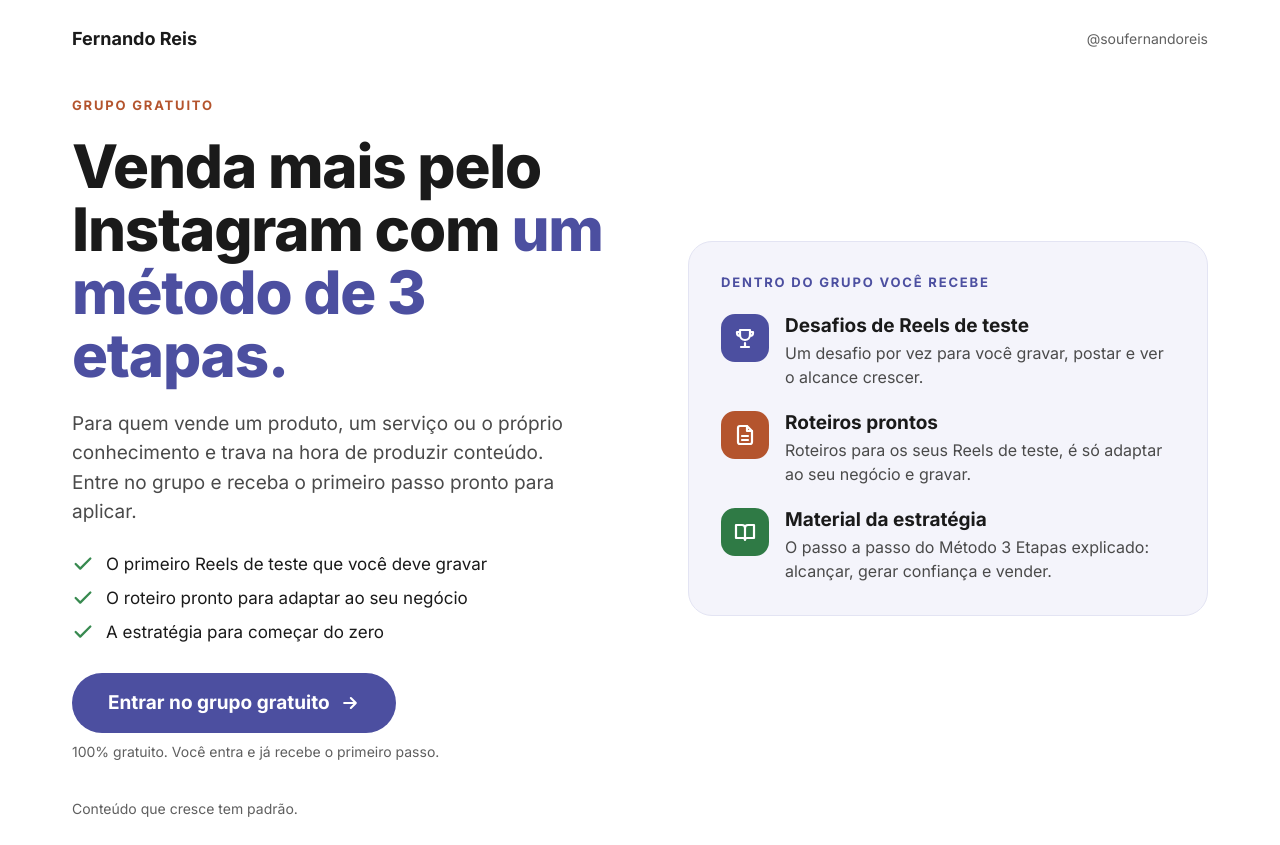
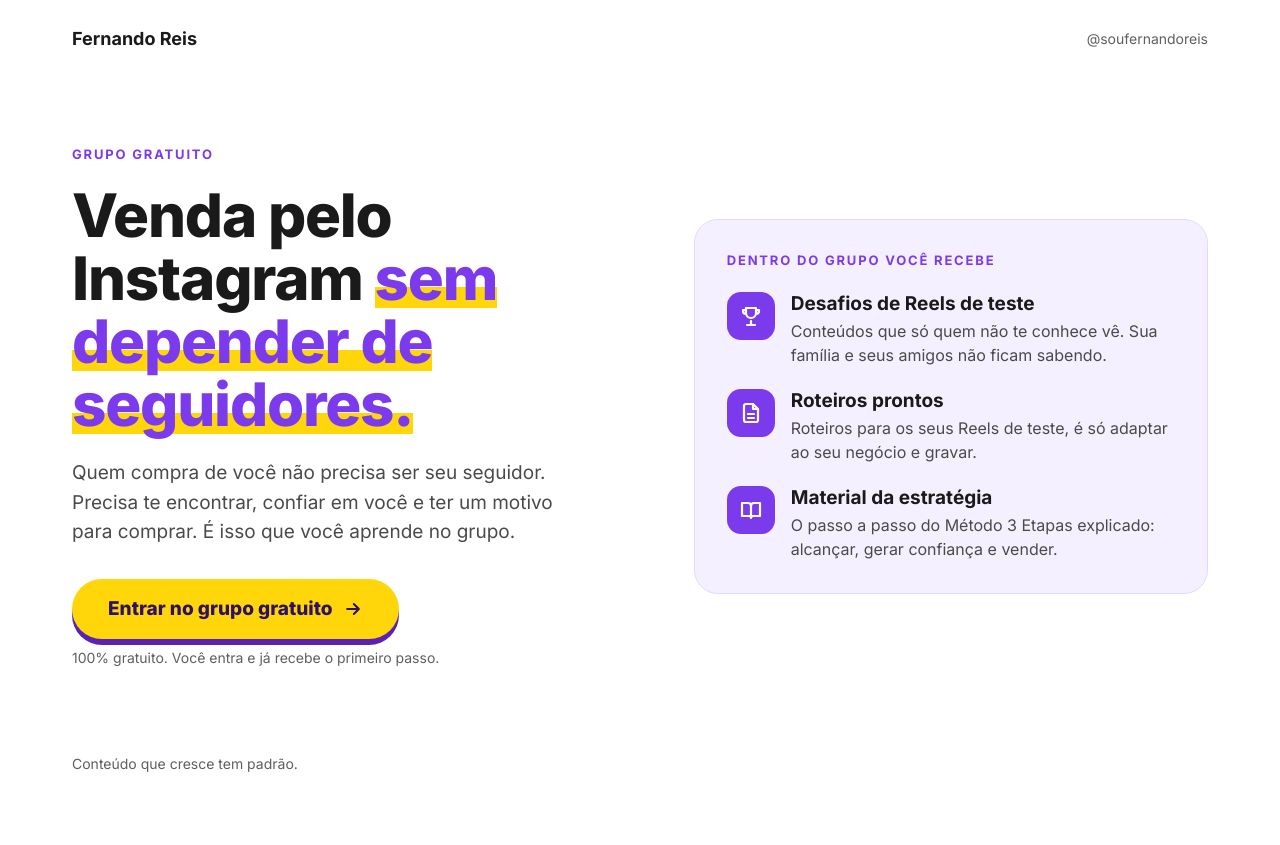
Before and after one commit to soufernandoreis/3-Etapas, a plain HTML site: page index.html in a window 1280 px wide. After the commit the page ends 800 px from the top, so only its background shows below. Drawn offline with Linux system fonts and the light colour scheme.

Commit message:
Nova promessa: vender sem depender de seguidores; roxo vivo e botão amarelo
Co-Authored-By: Claude Opus 5.5 <noreply@anthropic.com>
Claude-Session: https://claude.ai/code/session_014WgyPCTW6ZHaj8ijnW6fF9

```diff
--- a/index.html
+++ b/index.html
@@ -14,8 +14,14 @@
 <link href="https://fonts.googleapis.com/css2?family=Inter:wght@400;500;600;700;800&display=swap" rel="stylesheet">
 <style>
 body{margin:0;background:#ffffff}
-a{color:#4C4FA0}a:hover{color:#363880}
-.cta:hover{background:#363880 !important}
+a{color:#7C3AED}a:hover{color:#5B21B6}
+.cta:hover{background:#FFC800 !important}
+.cta{white-space:nowrap}
+@media (max-width:600px){.cta{align-self:stretch !important;padding:0 20px !important}}
+
+.g{display:grid;grid-template-columns:1.1fr 1fr;grid-template-areas:"text card" "cta card";column-gap:56px;row-gap:32px;align-items:center}
+.g-text{grid-area:text;align-self:end}.g-card{grid-area:card}.g-cta{grid-area:cta;align-self:start}
+@media (max-width:860px){.g{grid-template-columns:1fr;grid-template-areas:"text" "card" "cta";row-gap:28px}}
 </style>
 </head>
 <body>
@@ -24,34 +30,31 @@ a{color:#4C4FA0}a:hover{color:#363880}
     <span style="font-weight: 700; font-size: 18px">Fernando Reis</span>
     <span style="font-size: 14px; color: #5F5F5F">@soufernandoreis</span>
   </header>
-  <main style="flex: 1 1 auto; width: 100%; max-width: 1200px; margin: 0 auto; box-sizing: border-box; padding: 48px 32px 40px; display: flex; flex-wrap: wrap; gap: 56px; align-items: center">
-    <section style="flex: 1 1 460px; min-width: 0; display: flex; flex-direction: column; gap: 22px">
-      <span style="font-size: 13px; font-weight: 700; letter-spacing: 0.14em; color: #B4542D">GRUPO GRATUITO</span>
-      <h1 style="margin: 0; font-size: clamp(36px, 5vw, 60px); line-height: 1.05; font-weight: 800; letter-spacing: -0.02em">Venda mais pelo Instagram com <span style="color: #4C4FA0">um método de 3 etapas.</span></h1>
-      <p style="margin: 0; font-size: 19px; line-height: 1.55; color: #4A4A4A; max-width: 520px">Para quem vende um produto, um serviço ou o próprio conhecimento e trava na hora de produzir conteúdo. Entre no grupo e receba o primeiro passo pronto para aplicar.</p>
-      <ul style="margin: 4px 0 0; padding: 0; list-style: none; display: flex; flex-direction: column; gap: 12px">
-        <li style="display: flex; gap: 12px; align-items: center; font-size: 17px"><svg aria-hidden="true" width="22" height="22" viewBox="0 0 24 24" fill="none" stroke="#388A50" stroke-width="2.5" stroke-linecap="round" stroke-linejoin="round"><path d="M20 6 9 17l-5-5"/></svg>O primeiro Reels de teste que você deve gravar</li>
-        <li style="display: flex; gap: 12px; align-items: center; font-size: 17px"><svg aria-hidden="true" width="22" height="22" viewBox="0 0 24 24" fill="none" stroke="#388A50" stroke-width="2.5" stroke-linecap="round" stroke-linejoin="round"><path d="M20 6 9 17l-5-5"/></svg>O roteiro pronto para adaptar ao seu negócio</li>
-        <li style="display: flex; gap: 12px; align-items: center; font-size: 17px"><svg aria-hidden="true" width="22" height="22" viewBox="0 0 24 24" fill="none" stroke="#388A50" stroke-width="2.5" stroke-linecap="round" stroke-linejoin="round"><path d="M20 6 9 17l-5-5"/></svg>A estratégia para começar do zero</li>
-      </ul>
-      <div style="display: flex; flex-direction: column; gap: 10px; margin-top: 8px">
-        <a class="cta" href="https://chat.whatsapp.com/Ldcd45nvOziAMdmPr9Ccrt" style="display: inline-flex; align-self: flex-start; align-items: center; justify-content: center; gap: 10px; min-height: 60px; padding: 0 36px; border-radius: 999px; background: #4C4FA0; color: #FFFFFF; font-size: 19px; font-weight: 700; text-decoration: none">Entrar no grupo gratuito<svg aria-hidden="true" width="20" height="20" viewBox="0 0 24 24" fill="none" stroke="#FFFFFF" stroke-width="2.5" stroke-linecap="round" stroke-linejoin="round"><path d="M5 12h14M13 6l6 6-6 6"/></svg></a>
+  <main style="flex: 1 1 auto; width: 100%; max-width: 1200px; margin: 0 auto; box-sizing: border-box; padding: 48px 32px 40px" class="g">
+    <section class="g-text" style="min-width: 0; display: flex; flex-direction: column; gap: 22px">
+      <span style="font-size: 13px; font-weight: 700; letter-spacing: 0.14em; color: #7C3AED">GRUPO GRATUITO</span>
+      <h1 style="margin: 0; font-size: clamp(36px, 5vw, 60px); line-height: 1.05; font-weight: 800; letter-spacing: -0.02em">Venda pelo Instagram <span style="color: #7C3AED; background: linear-gradient(transparent 62%, #FFD60A 62%, #FFD60A 92%, transparent 92%)">sem depender de seguidores.</span></h1>
+      <p style="margin: 0; font-size: 19px; line-height: 1.55; color: #4A4A4A; max-width: 520px">Quem compra de você não precisa ser seu seguidor. Precisa te encontrar, confiar em você e ter um motivo para comprar. É isso que você aprende no grupo.</p>
+    </section>
+    <div class="g-cta" style="display: flex; flex-direction: column; gap: 10px">
+      <div style="display: flex; flex-direction: column; gap: 10px; ">
+        <a class="cta" href="https://chat.whatsapp.com/Ldcd45nvOziAMdmPr9Ccrt" style="display: inline-flex; align-self: flex-start; align-items: center; justify-content: center; gap: 10px; min-height: 60px; padding: 0 36px; border-radius: 999px; background: #FFD60A; color: #2E1065; font-size: 19px; font-weight: 800; text-decoration: none; box-shadow: 0 6px 0 #5B21B6">Entrar no grupo gratuito<svg aria-hidden="true" width="20" height="20" viewBox="0 0 24 24" fill="none" stroke="#2E1065" stroke-width="2.5" stroke-linecap="round" stroke-linejoin="round"><path d="M5 12h14M13 6l6 6-6 6"/></svg></a>
         <span style="font-size: 14px; color: #5F5F5F">100% gratuito. Você entra e já recebe o primeiro passo.</span>
       </div>
-    </section>
-    <section aria-label="O que você recebe no grupo" style="flex: 1 1 420px; min-width: 0; box-sizing: border-box; padding: 32px; border-radius: 24px; background: #F4F4FB; border: 1px solid #E3E4F3; display: flex; flex-direction: column; gap: 24px">
-      <span style="font-size: 13px; font-weight: 700; letter-spacing: 0.14em; color: #4C4FA0">DENTRO DO GRUPO VOCÊ RECEBE</span>
+    </div>
+    <section class="g-card" aria-label="O que você recebe no grupo" style="min-width: 0; box-sizing: border-box; padding: 32px; border-radius: 24px; background: #F5F0FF; border: 1px solid #E4D8FD; display: flex; flex-direction: column; gap: 24px">
+      <span style="font-size: 13px; font-weight: 700; letter-spacing: 0.14em; color: #7C3AED">DENTRO DO GRUPO VOCÊ RECEBE</span>
       <ul style="margin: 0; padding: 0; list-style: none; display: flex; flex-direction: column; gap: 22px">
         <li style="display: flex; gap: 16px; align-items: flex-start">
-          <span style="flex: none; width: 48px; height: 48px; border-radius: 14px; background: #4C4FA0; display: flex; align-items: center; justify-content: center"><svg aria-hidden="true" width="24" height="24" viewBox="0 0 24 24" fill="none" stroke="#FFFFFF" stroke-width="2.2" stroke-linecap="round" stroke-linejoin="round"><path d="M8 21h8M12 17v4M7 4h10v5a5 5 0 0 1-10 0V4zM7 6H4v1a3 3 0 0 0 3 3M17 6h3v1a3 3 0 0 1-3 3"/></svg></span>
-          <div style="display: flex; flex-direction: column; gap: 4px"><span style="font-size: 19px; font-weight: 700; color: #1A1A1A">Desafios de Reels de teste</span><span style="font-size: 16px; line-height: 1.5; color: #4A4A4A">Um desafio por vez para você gravar, postar e ver o alcance crescer.</span></div>
+          <span style="flex: none; width: 48px; height: 48px; border-radius: 14px; background: #7C3AED; display: flex; align-items: center; justify-content: center"><svg aria-hidden="true" width="24" height="24" viewBox="0 0 24 24" fill="none" stroke="#FFFFFF" stroke-width="2.2" stroke-linecap="round" stroke-linejoin="round"><path d="M8 21h8M12 17v4M7 4h10v5a5 5 0 0 1-10 0V4zM7 6H4v1a3 3 0 0 0 3 3M17 6h3v1a3 3 0 0 1-3 3"/></svg></span>
+          <div style="display: flex; flex-direction: column; gap: 4px"><span style="font-size: 19px; font-weight: 700; color: #1A1A1A">Desafios de Reels de teste</span><span style="font-size: 16px; line-height: 1.5; color: #4A4A4A">Conteúdos que só quem não te conhece vê. Sua família e seus amigos não ficam sabendo.</span></div>
         </li>
         <li style="display: flex; gap: 16px; align-items: flex-start">
-          <span style="flex: none; width: 48px; height: 48px; border-radius: 14px; background: #B4542D; display: flex; align-items: center; justify-content: center"><svg aria-hidden="true" width="24" height="24" viewBox="0 0 24 24" fill="none" stroke="#FFFFFF" stroke-width="2.2" stroke-linecap="round" stroke-linejoin="round"><path d="M14 3H7a2 2 0 0 0-2 2v14a2 2 0 0 0 2 2h10a2 2 0 0 0 2-2V8z"/><path d="M14 3v5h5M9 13h6M9 17h6"/></svg></span>
+          <span style="flex: none; width: 48px; height: 48px; border-radius: 14px; background: #7C3AED; display: flex; align-items: center; justify-content: center"><svg aria-hidden="true" width="24" height="24" viewBox="0 0 24 24" fill="none" stroke="#FFFFFF" stroke-width="2.2" stroke-linecap="round" stroke-linejoin="round"><path d="M14 3H7a2 2 0 0 0-2 2v14a2 2 0 0 0 2 2h10a2 2 0 0 0 2-2V8z"/><path d="M14 3v5h5M9 13h6M9 17h6"/></svg></span>
           <div style="display: flex; flex-direction: column; gap: 4px"><span style="font-size: 19px; font-weight: 700; color: #1A1A1A">Roteiros prontos</span><span style="font-size: 16px; line-height: 1.5; color: #4A4A4A">Roteiros para os seus Reels de teste, é só adaptar ao seu negócio e gravar.</span></div>
         </li>
         <li style="display: flex; gap: 16px; align-items: flex-start">
-          <span style="flex: none; width: 48px; height: 48px; border-radius: 14px; background: #2F7A45; display: flex; align-items: center; justify-content: center"><svg aria-hidden="true" width="24" height="24" viewBox="0 0 24 24" fill="none" stroke="#FFFFFF" stroke-width="2.2" stroke-linecap="round" stroke-linejoin="round"><path d="M3 5h6a3 3 0 0 1 3 3v12a2 2 0 0 0-2-2H3zM21 5h-6a3 3 0 0 0-3 3v12a2 2 0 0 1 2-2h7z"/></svg></span>
+          <span style="flex: none; width: 48px; height: 48px; border-radius: 14px; background: #7C3AED; display: flex; align-items: center; justify-content: center"><svg aria-hidden="true" width="24" height="24" viewBox="0 0 24 24" fill="none" stroke="#FFFFFF" stroke-width="2.2" stroke-linecap="round" stroke-linejoin="round"><path d="M3 5h6a3 3 0 0 1 3 3v12a2 2 0 0 0-2-2H3zM21 5h-6a3 3 0 0 0-3 3v12a2 2 0 0 1 2-2h7z"/></svg></span>
           <div style="display: flex; flex-direction: column; gap: 4px"><span style="font-size: 19px; font-weight: 700; color: #1A1A1A">Material da estratégia</span><span style="font-size: 16px; line-height: 1.5; color: #4A4A4A">O passo a passo do Método 3 Etapas explicado: alcançar, gerar confiança e vender.</span></div>
         </li>
       </ul>
```
